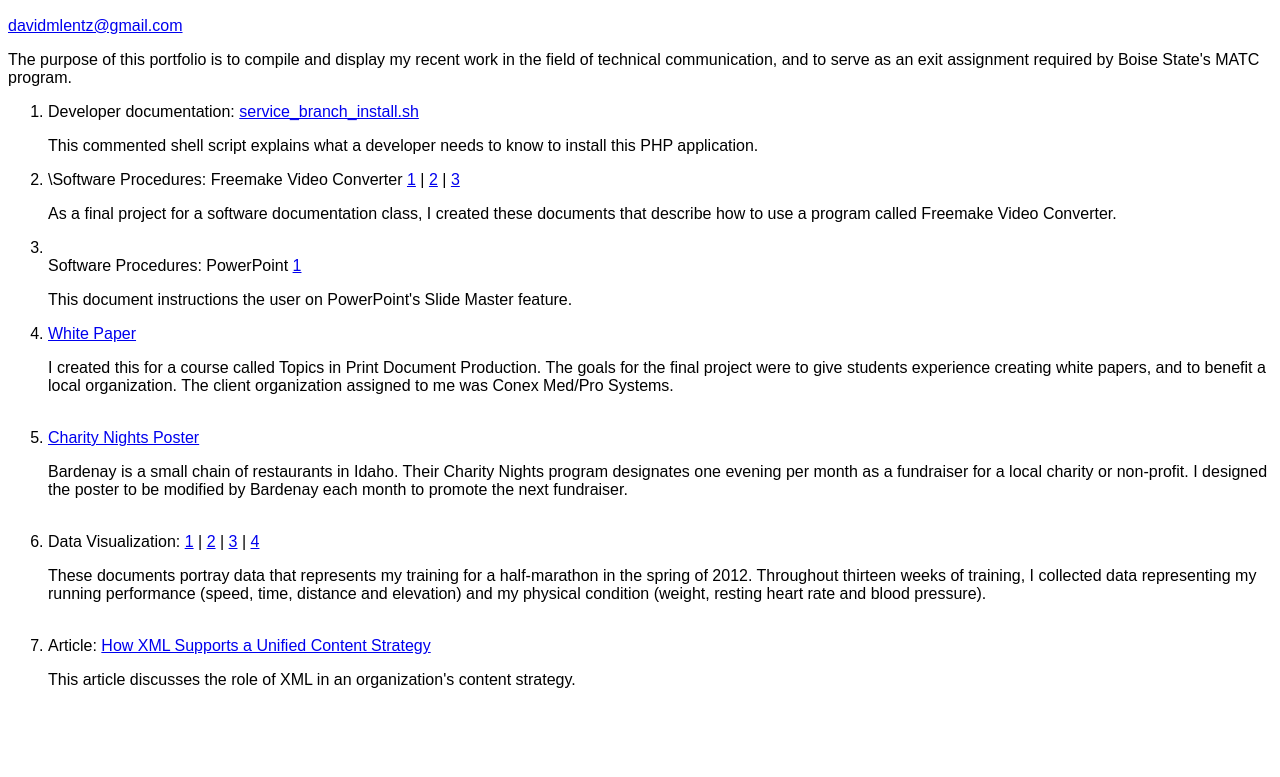
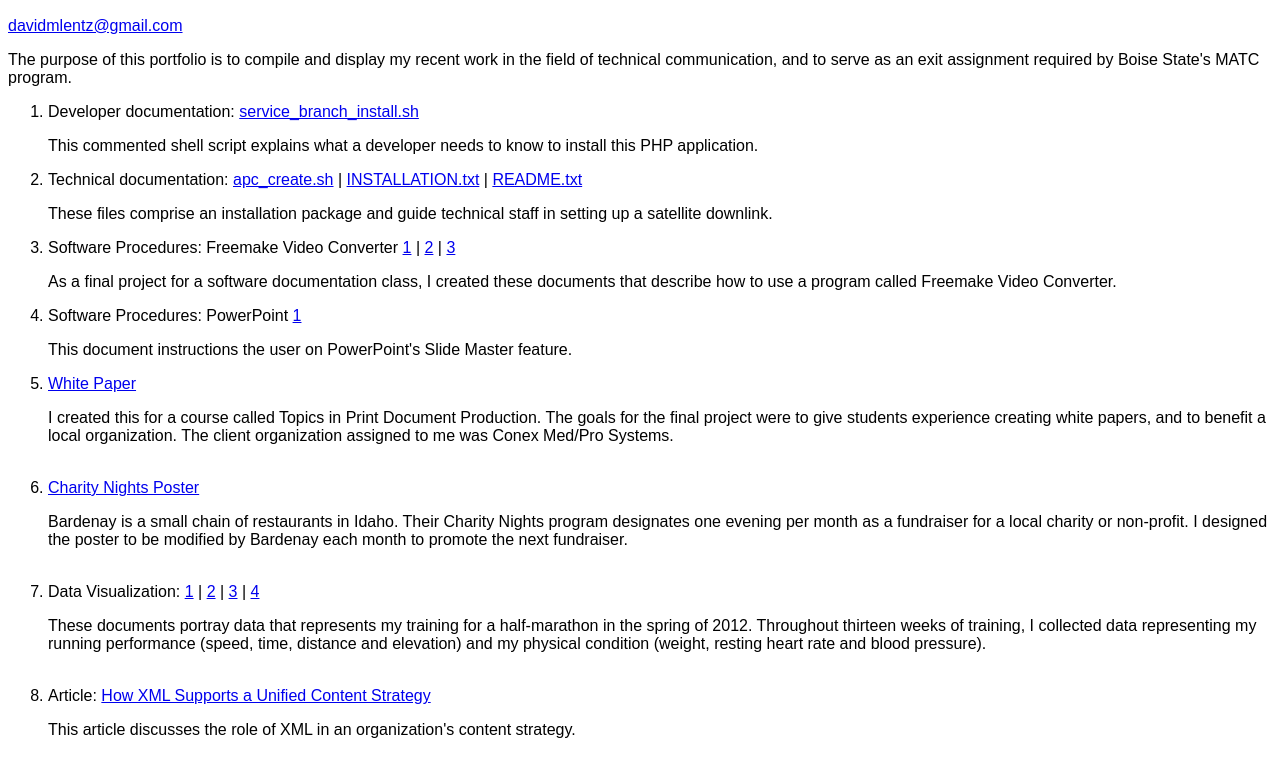
Before and after one commit to davidmlentz/davidmlentz.github.io, a plain HTML site: page index.html in a window 1280 px wide. Shown: the part 111-888 px from the top of the page. Before the commit the page ends 850 px from the top, so only its background shows below. Drawn offline with Linux system fonts and the light colour scheme.

Commit message:
Update index.html

```diff
--- a/index.html
+++ b/index.html
@@ -24,11 +24,16 @@
 <li>Developer documentation:&nbsp;<a href="service_branch_install.sh">service_branch_install.sh</a>
 <p>This commented shell script explains what a developer needs to know to install this PHP application.</p>
 </li>
-<li>\Software Procedures: Freemake Video Converter&nbsp;<a href="software_procedures1.html">1</a>&nbsp;|&nbsp;<a href="software_procedures2.html">2</a>&nbsp;|&nbsp;<a href="software_procedures3.html">3</a>
+
+<li>Technical documentation:&nbsp;<a href="apc_create.sh">apc_create.sh</a>&nbsp;|&nbsp;<a href="INSTALLATION.txt">INSTALLATION.txt</a>&nbsp;|&nbsp;<a href="README.txt">README.txt</a>
+<p>These files comprise an installation package and guide technical staff in setting up a satellite downlink.</p>
+</li>
+
+<li>Software Procedures: Freemake Video Converter&nbsp;<a href="software_procedures1.html">1</a>&nbsp;|&nbsp;<a href="software_procedures2.html">2</a>&nbsp;|&nbsp;<a href="software_procedures3.html">3</a>
 <p></p>As a final project for a software documentation class, I created these documents that describe how to use a program called Freemake Video Converter. </p>
 </li>
 
-<li></li>Software Procedures: PowerPoint&nbsp;<a href="PowerPoint.pdf">1</a>
+<li>Software Procedures: PowerPoint&nbsp;<a href="PowerPoint.pdf">1</a>
 <p></p>This document instructions the user on PowerPoint's Slide Master feature.</p>
 </li>
 
```
